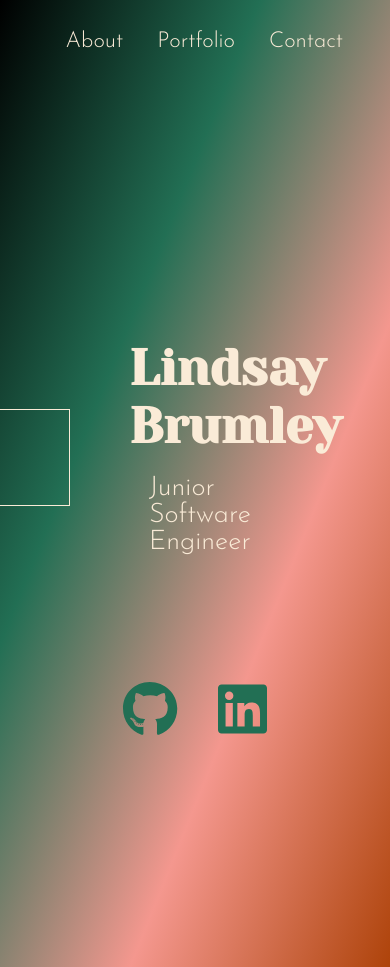
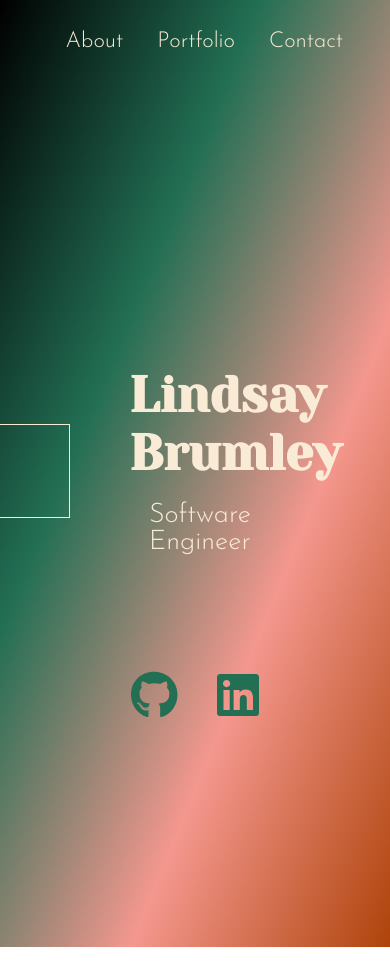
Before and after one commit to LindsayBrumley/react-professional-site, a React (Vite) app: page / in a window 390 px wide. Shown: the top 967 px of the page. Built offline with nearby package versions, Linux system fonts and the light colour scheme; grey boxes are pictures that could not be loaded; the HTML template or start-up script is replaced by a standard one.

Commit message:
contact component adjusted media query

```diff
--- a/src/Components/Contact.jsx
+++ b/src/Components/Contact.jsx
@@ -28,6 +28,7 @@ export function Contact() {
           <img
             src="https://drive.google.com/uc?export=view&id=10uLrNKJMFFjnn_QihwYuQvuaL2xS_JU8"
             className="power-stance"
+            alt="Lindsay standing with hands on hips"
           ></img>
         </div>
       </div>
--- a/src/Components/Home.jsx
+++ b/src/Components/Home.jsx
@@ -22,7 +22,7 @@ export function Home() {
               Lindsay Brumley
             </a>
           </h1>
-          <p className="description">Junior Software Engineer</p>
+          <p className="description">Software Engineer</p>
         </div>
       </div>
       <footer>
--- a/src/Components/component-css/about.css
+++ b/src/Components/component-css/about.css
@@ -44,7 +44,6 @@ body {
   color: antiquewhite;
   padding: 20px;
   padding-bottom: 50px;
-  text-align: justify;
 }
 .austin,
 .bigluke,
--- a/src/Components/component-css/contact.css
+++ b/src/Components/component-css/contact.css
@@ -52,11 +52,13 @@ header {
   font-family: Yeseva one;
   color: antiquewhite;
   text-decoration: underline;
+  margin-bottom: 20px;
 }
 .contact-links {
   color: antiquewhite;
   text-decoration: none;
   transition: color 0.5s ease;
+  margin-bottom: 30px;
 }
 
 .contact-links:hover {
@@ -64,11 +66,28 @@ header {
 }
 
 .container-frame img {
-  max-width: 100%;
-  height: auto;
+  height: 600px;
 }
 
-.power-stance {
-  height: auto; /* Adjust the height as needed */
-  width: 100%; /* Adjust the width as needed */
+@media only screen and (max-width: 600px) {
+  body {
+    font-size: 12px;
+  }
+  header,
+  nav,
+  main,
+  footer {
+    padding: 10px;
+  }
+
+  img {
+    max-width: 100%;
+    height: auto;
+  }
+
+  .column {
+    width: 100%;
+    box-sizing: border-box;
+    margin: 0 0 10px;
+  }
 }
```
